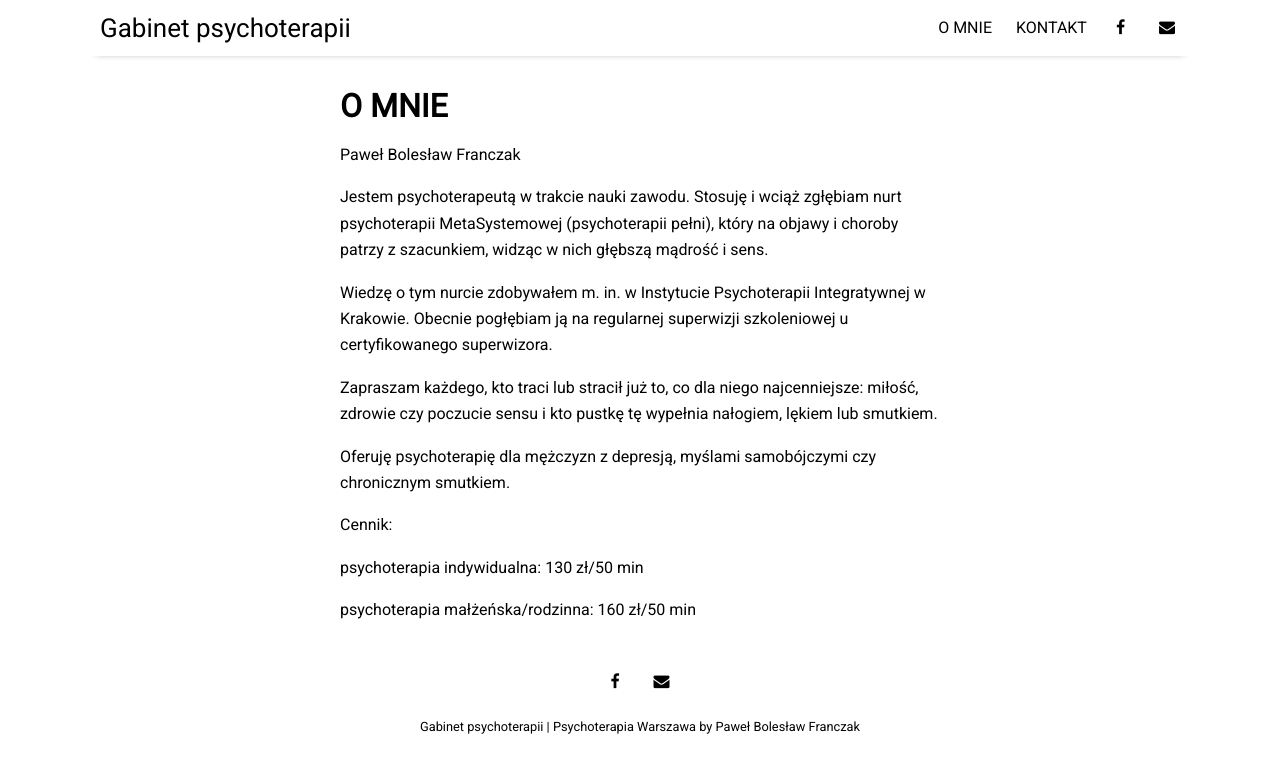
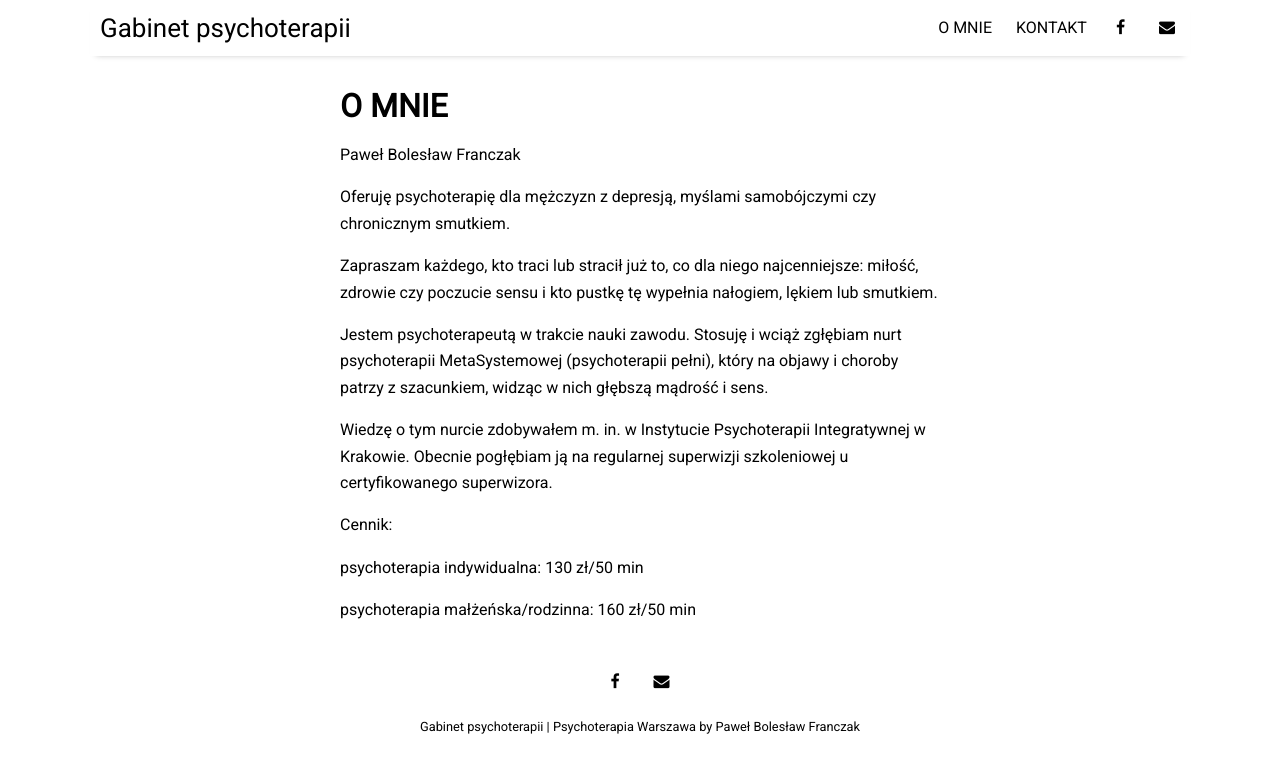
Before and after one commit to kmmolska/kmmolska.github.io, a Jekyll site: the page built from pages/about.md, in a window 1280 px wide. Shown: the top 773 px of the page. Built offline with Jekyll 4.4.1, drawn with Linux system fonts in a browser that asks for light colours; nearby versions of some CDN libraries.

```diff
--- a/pages/about.md
+++ b/pages/about.md
@@ -3,16 +3,16 @@ layout: misc
 title: O MNIE
 ---
 
+
 Paweł Bolesław Franczak
 
-Jestem psychoterapeutą w trakcie nauki zawodu.
-Stosuję i wciąż zgłębiam nurt psychoterapii MetaSystemowej (psychoterapii pełni), który na objawy i choroby  patrzy z szacunkiem, widząc w nich głębszą mądrość i sens.
-
-Wiedzę o tym nurcie zdobywałem m. in. w Instytucie Psychoterapii Integratywnej w Krakowie. Obecnie pogłębiam ją na regularnej superwizji szkoleniowej u certyfikowanego superwizora.
+Oferuję psychoterapię dla mężczyzn z depresją, myślami samobójczymi czy chronicznym smutkiem.
 
 Zapraszam każdego, kto traci lub stracił już to, co dla niego najcenniejsze: miłość, zdrowie czy poczucie sensu i kto pustkę tę wypełnia nałogiem, lękiem lub smutkiem.
 
-Oferuję psychoterapię dla mężczyzn z depresją, myślami samobójczymi czy chronicznym smutkiem.
+Jestem psychoterapeutą w trakcie nauki zawodu. Stosuję i wciąż zgłębiam nurt psychoterapii MetaSystemowej (psychoterapii pełni), który na objawy i choroby patrzy z szacunkiem, widząc w nich głębszą mądrość i sens.
+
+Wiedzę o tym nurcie zdobywałem m. in. w Instytucie Psychoterapii Integratywnej w Krakowie. Obecnie pogłębiam ją na regularnej superwizji szkoleniowej u certyfikowanego superwizora.
 
 
 Cennik:
```
